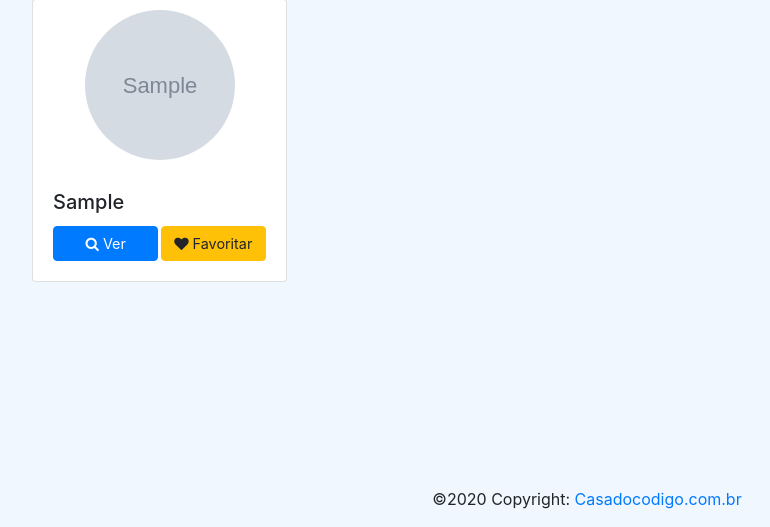
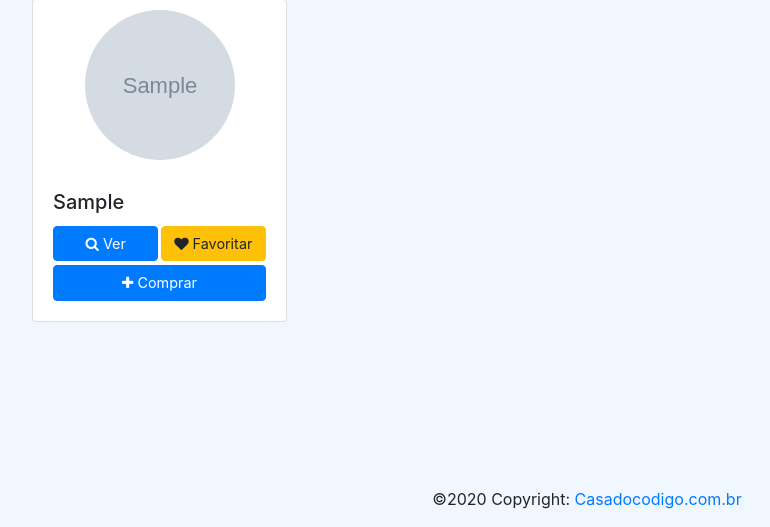
Before and after one commit to lucas-albuq/PSI-2024, a Django app: page / in a window 1280 px wide. Shown: the part 273-800 px from the top of the page, without its empty margins (53-823 px from the left). Run offline with Django 4.2, Linux system fonts and the light colour scheme; tables that the repository leaves empty hold one stand-in row (values such as "Sample post"); grey boxes marked "Sample" are stand-in pictures; some libraries are stand-ins or nearby versions.

Commit message:
Ajustes e extras cap 20

```diff
--- a/loja/templates/home/home.html
+++ b/loja/templates/home/home.html
@@ -33,14 +33,17 @@
                     <div class="col-xs-9 col-md-3 col-lg-3">
                         <div class="card mb-4">
                             <div class="image-circle" style="background-image: url('/media/{{ prod.image }}');"></div>
-                            <div class="card-body">
-                                <h5 class="card-title">{{ prod.Produto }}</h5>
-                                <a href="{% url 'details_produto' prod.id %}" class="btn btn-primary btn-card">
+                            <div class="card-body d-flex justify-content-between flex-wrap">
+                                <h5 class="card-title w-100">{{ prod.Produto }}</h5>
+                                <a href="{% url 'details_produto' prod.id %}" class="btn btn-primary btn-card mb-1">
                                     <i class="fa fa-search"></i> Ver
                                 </a>
-                                <button class="btn btn-warning btn-card">
+                                <button class="btn btn-warning btn-card mb-1">
                                     <i class="fa fa-heart"></i> Favoritar
                                 </button>
+                                <a href="{% url 'create_carrinhoitem' prod.id %}" class="btn btn-primary btn-card w-100 ml-0">
+                                    <i class="fa fa-plus"></i> Comprar
+                                </a>
                             </div>
                         </div>
                     </div>
--- a/loja/templates/produto/produto-details.html
+++ b/loja/templates/produto/produto-details.html
@@ -60,6 +60,9 @@
                 <!--<button type="submit" class="btn btn-danger col-md-2 mt-3 mr-2">
                     <i class="fa fa-check"></i> Salvar
                 </button>-->
+                <a href="{% url 'create_carrinhoitem' produto.id %}" class="btn btn-primary col-md-2 mt-3 mr-2">
+                    <i class="fa fa-plus"></i> Comprar
+                </a>
                 <a href="{% url 'produto' %}" class="btn bg-secondary col-md-2 mt-3">
                     <i class="fa fa-rotate-left"></i> Retornar
                 </a>
--- a/loja/views/AuthView.py
+++ b/loja/views/AuthView.py
@@ -2,6 +2,8 @@ from django.shortcuts import render, redirect
 from django.contrib.auth import authenticate, login, logout
 from django.contrib.auth.models import User
 from loja.forms.AuthForm import LoginForm, RegisterForm
+from loja.models import Usuario
+
 def login_view(request):
     loginForm = LoginForm()
     message = None
@@ -54,6 +56,7 @@ def register_view(request):
             else:
                 user = User.objects.create_user(username, email, password)
                 if user is not None:
+                    Usuario.create_user_usuario(sender=user, instance=user, created=True)
                     message = { 'type': 'success', 'text': 'Conta criada com sucesso!' }
                 else:
                     message = { 'type': 'danger', 'text': 'Um erro ocorreu ao tentar criar o usuário.' }
```
Also changed, not shown: loja/templates/carrinho/carrinho-confirmado.html (+17 -1 lines), loja/templates/carrinho/carrinho-listar.html (+6 -6 lines), loja/views/CarrinhoView.py (+8 -5 lines).
